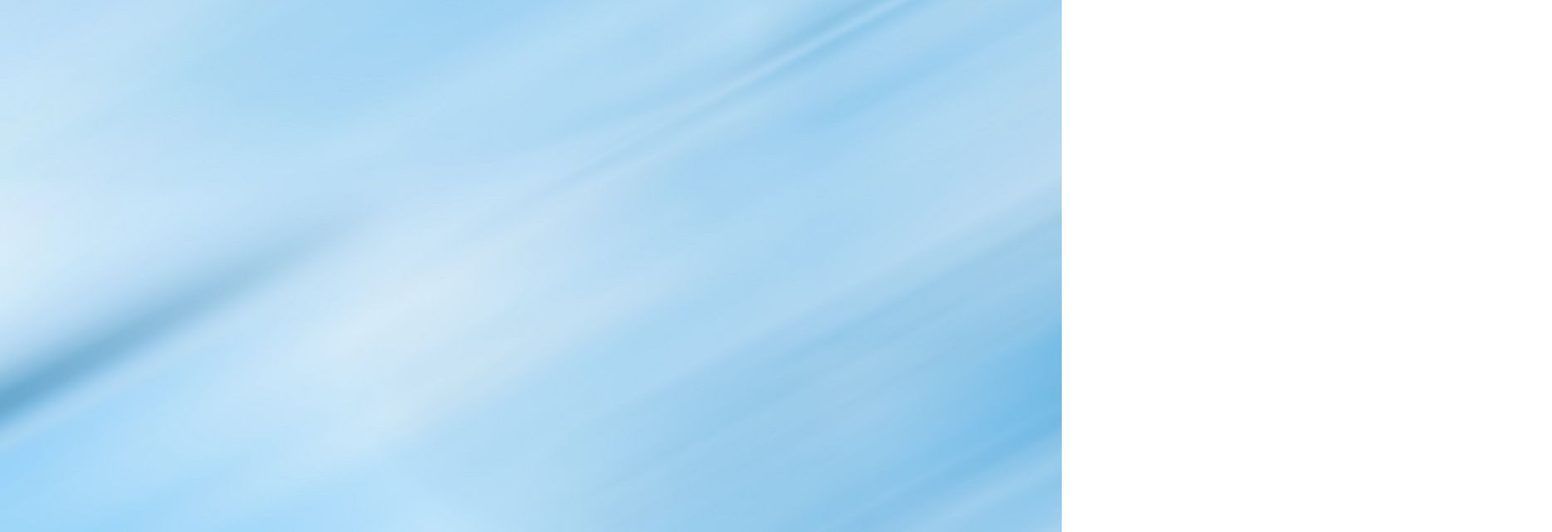
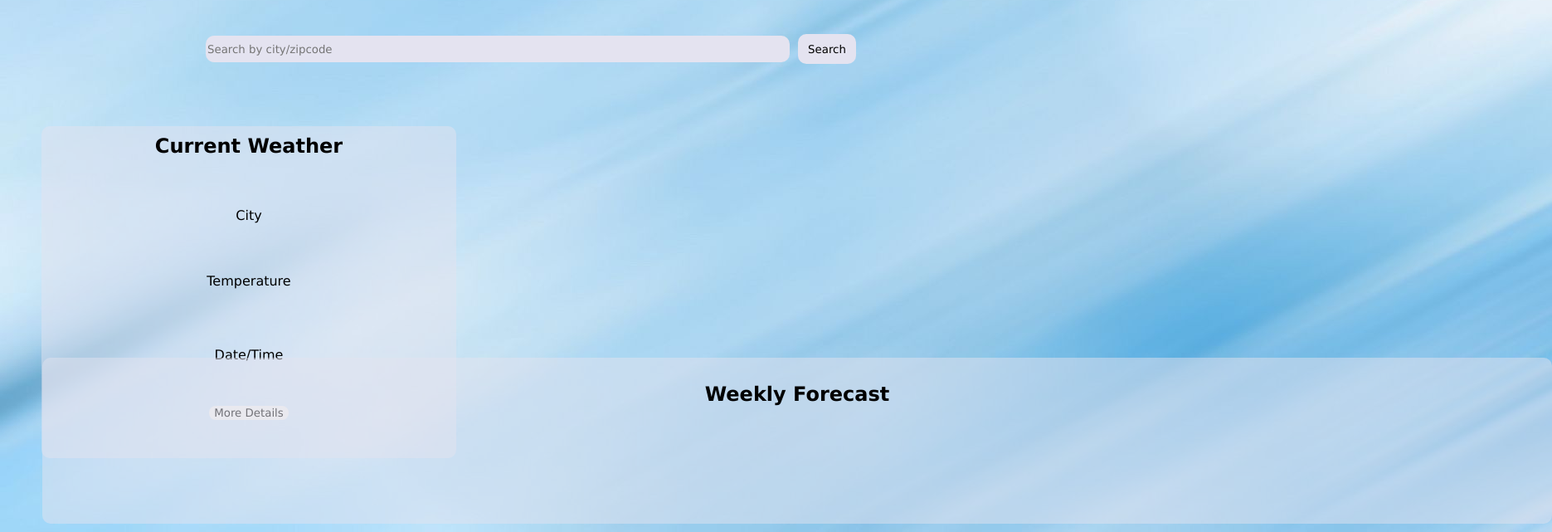
Before and after one commit to stporter/weather-app, a React (Create React App) app: page / in a window 1280 px wide. Shown: the part 159-800 px from the top of the page at 83% size, 1871 px wide, since content can reach past the window. Built offline with nearby package versions, Linux system fonts and the light colour scheme.

Commit message:
more layout done

```diff
--- a/src/App.js
+++ b/src/App.js
@@ -1,4 +1,4 @@
-import React from 'react';
+import React, { useState, useEffect } from 'react';
 import Header from './Header/Header';
 import Navigation from './Navigation/Navigation';
 import CurrentWeather from './Current_Weather/CurrentWeather';
@@ -6,8 +6,6 @@ import WeeklyForecast from './Weekly_Forecast/WeeklyForecast';
 import './App.css';
 
 function App() {
-	const searchOptions = {};
-
 	return (
 		<div className='body'>
 			<Header />
--- a/src/Current_Weather/CurrentWeather.css
+++ b/src/Current_Weather/CurrentWeather.css
@@ -0,0 +1,41 @@
+.current-weather {
+	margin-top: 75px;
+	width: 500px;
+	height: 400px;
+	border-radius: 10px;
+	appearance: none;
+	background: none;
+	border: none;
+	outline: none;
+	background-color: rgb(228, 227, 240, 0.5);
+	margin-left: 50px;
+	text-align: center;
+}
+
+h2 {
+	padding-top: 10px;
+}
+
+.current-location {
+	position: relative;
+	top: 40px;
+}
+
+.current-temperature {
+	position: relative;
+	top: 100px;
+}
+
+.date-and-time {
+	position: relative;
+	top: 170px;
+}
+
+.more-details-button {
+	position: relative;
+	top: 220px;
+	appearance: none;
+	border-radius: 8px;
+	outline: none;
+	border: none;
+}
--- a/src/Current_Weather/CurrentWeather.js
+++ b/src/Current_Weather/CurrentWeather.js
@@ -4,8 +4,18 @@ import './CurrentWeather.css';
 function Currentweather(props) {
 	return (
 		<div className='current-weather'>
-			Current Weather
-			<button className='show-more-info'>More Details</button>
+			{' '}
+			<h2>Current Weather</h2>
+			<div className='current-location-box'>
+				<div className='current-location'>City</div>
+			</div>
+			<div className='current-weather-box'>
+				<div className='current-temperature'>Temperature</div>
+			</div>
+			<div className='date-time-box'>
+				<div className='date-and-time'>Date/Time</div>
+			</div>
+			<button className='more-details-button'>More Details</button>
 		</div>
 	);
 }
--- a/src/Header/Header.css
+++ b/src/Header/Header.css
@@ -0,0 +1,3 @@
+h1 {
+	font-size: 50px;
+}
--- a/src/Header/Header.js
+++ b/src/Header/Header.js
@@ -4,7 +4,7 @@ import './Header.css';
 function Header(props) {
 	return (
 		<div className='title'>
-			<h1>Today's Weather</h1>
+			<h1>Weather</h1>
 		</div>
 	);
 }
--- a/src/Weekly_Forecast/WeeklyForecast.css
+++ b/src/Weekly_Forecast/WeeklyForecast.css
@@ -0,0 +1,15 @@
+.weekly-forecast {
+	position: absolute;
+	left: 1px;
+	bottom: 10px;
+	width: 1820px;
+	height: 200px;
+	border-radius: 10px;
+	appearance: none;
+	background: none;
+	border: none;
+	outline: none;
+	background-color: rgb(228, 227, 240, 0.5);
+	margin-left: 50px;
+	text-align: center;
+}
--- a/src/Weekly_Forecast/WeeklyForecast.js
+++ b/src/Weekly_Forecast/WeeklyForecast.js
@@ -2,7 +2,11 @@ import React from 'react';
 import './WeeklyForecast.css';
 
 function WeeklyForecast(props) {
-	return <div className='weekly-forecast'>Weekly Forecast</div>;
+	return (
+		<div className='weekly-forecast'>
+			<h2>Weekly Forecast</h2>
+		</div>
+	);
 }
 
 export default WeeklyForecast;
--- a/src/navigation/Navigation.css
+++ b/src/navigation/Navigation.css
@@ -5,12 +5,32 @@
 }
 
 .search-location {
+	margin-top: 75px;
 	width: 700px;
 	height: 30px;
+	border-radius: 10px;
+	appearance: none;
+	background: none;
+	border: none;
+	outline: none;
+	background-color: rgb(228, 227, 240);
 }
 
 .search-button {
 	height: 36px;
+	width: 70px;
 	margin-left: 10px;
 	border-radius: 10px;
+	margin-top: 75px;
+	appearance: none;
+	background: none;
+	border: none;
+	outline: none;
+	background-color: rgb(228, 227, 240);
 }
+
+.search-button:hover {
+	cursor: pointer;
+	background-color: aqua;
+	transform: scale(1.1);
+}
--- a/src/navigation/Navigation.js
+++ b/src/navigation/Navigation.js
@@ -13,7 +13,6 @@ function Navigation(props) {
 				/>
 				<button className='search-button'>Search</button>
 			</form>
-			{/* <button className='search-button'>Search</button> */}
 		</div>
 	);
 }
```
Also changed, not shown: sources.txt (added).
